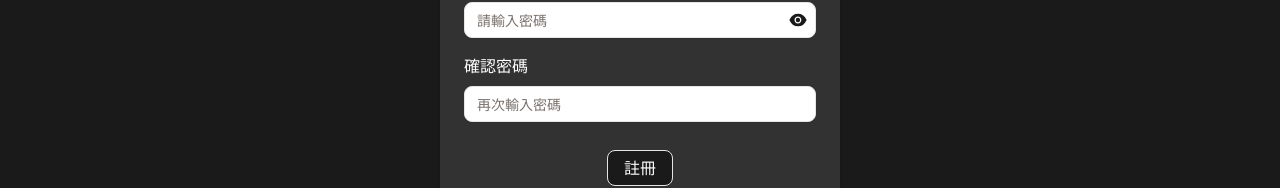
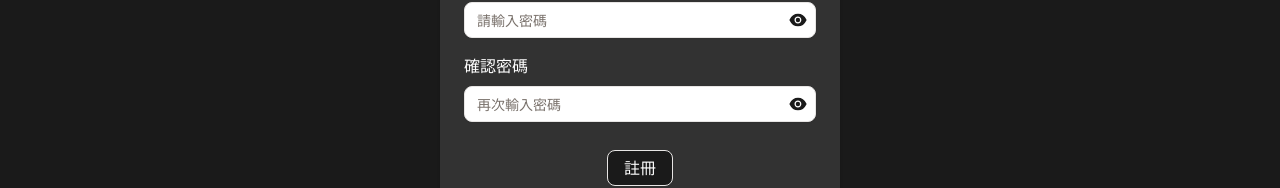
Before and after one commit to JohnnyHsiehTW/Social_Media_Platform, a React (Vite) app: page /#/register in a window 1280 px wide. Shown: the part 373-561 px from the top of the page. Built offline with nearby package versions, Linux system fonts and the light colour scheme.

Commit message:
fix: 註冊頁面樣式調整、修正 Input 文字顏色

```diff
--- a/src/pages/RegisterPage.jsx
+++ b/src/pages/RegisterPage.jsx
@@ -62,6 +62,10 @@ function RegisterPage() {
   const handleShowPassword = () => {
     setShowPassword(!showPassword)
   }
+  const [showPasswordConfirm, setShowPasswordConfirm] = useState(false)
+  const handleShowPasswordConfirm = () => {
+    setShowPasswordConfirm(!showPasswordConfirm)
+  }
 
   return (
     <>
@@ -83,7 +87,7 @@ function RegisterPage() {
                     id="email"
                     type="email"
                     placeholder="請輸入註冊信箱"
-                    className="mb-1 bg-white"
+                    className="mb-1 bg-white text-black"
                     autoComplete="email"
                   />
                 </div>
@@ -100,7 +104,7 @@ function RegisterPage() {
                     <Input
                       {...register('password')}
                       id="password"
-                      className="mb-1 bg-white"
+                      className="mb-1 bg-white text-black"
                       type={showPassword ? 'text' : 'password'}
                       placeholder="請輸入密碼"
                       autoComplete="new-password"
@@ -127,14 +131,27 @@ function RegisterPage() {
                       </p>
                     )}
                   </Label>
+                  <div className="relative">
                     <Input
                       {...register('passwordConfirm')}
                       id="password-confirm"
-                    className="mb-1 bg-white"
-                    type="password"
+                      className="mb-1 bg-white text-black"
+                      type={showPasswordConfirm ? 'text' : 'password'}
                       placeholder="再次輸入密碼"
                       autoComplete="new-password"
                     />
+                    <button
+                      type="button"
+                      onClick={handleShowPasswordConfirm}
+                      className="absolute top-1/2 right-2 -translate-y-1/2"
+                    >
+                      {showPasswordConfirm ? (
+                        <AiFillEyeInvisible className="text-background text-xl" />
+                      ) : (
+                        <AiFillEye className="text-background text-xl" />
+                      )}
+                    </button>
+                  </div>
                 </div>
               </div>
               <Button className="mb-5 text-base" variant="outline">
```
Also changed, not shown: src/slice/deleteSlice.jsx (deleted). Lines whose indentation alone changed are shown as unchanged.
